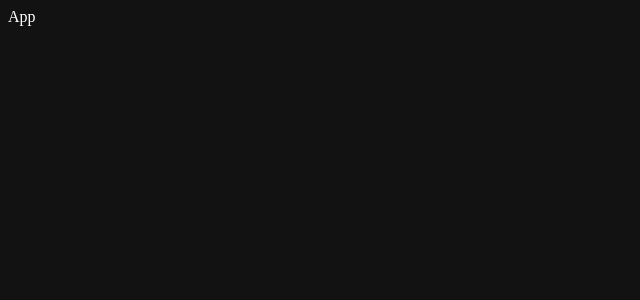
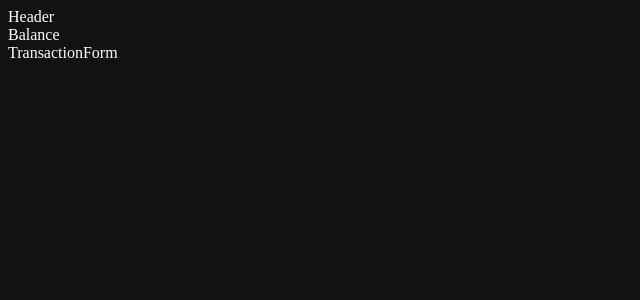
Before and after one commit to matiashernandev/react-expense-tracker, a React (Vite) app: page / in a window 1280 px wide. Shown: the top 300 px of the page, without its empty margins (0-640 px from the left). Built offline with nearby package versions, Linux system fonts and the light colour scheme.

Commit message:
add context

```diff
--- a/src/App.jsx
+++ b/src/App.jsx
@@ -1,3 +1,14 @@
+import Balance from "./components/Balance"
+import Header from "./components/Header"
+import TransactionForm from "./components/TransactionForm"
+import { GlobalProvider } from "./context/GlobalContext"
+
 export default function App() {
-  return <div>App</div>
+  return (
+    <GlobalProvider>
+      <Header />
+      <Balance />
+      <TransactionForm />
+    </GlobalProvider>
+  )
 }
--- /dev/null
+++ b/src/components/Balance.jsx
@@ -0,0 +1,8 @@
+import { useGlobalState } from "../context/GlobalContext"
+
+export default function Balance() {
+  const data = useGlobalState()
+
+  console.log(data)
+  return <div>Balance</div>
+}
--- /dev/null
+++ b/src/components/Header.jsx
@@ -0,0 +1,3 @@
+export default function Header() {
+  return <div>Header</div>
+}
--- /dev/null
+++ b/src/components/TransactionForm.jsx
@@ -0,0 +1,3 @@
+export default function TransactionForm() {
+  return <div>TransactionForm</div>
+}
--- /dev/null
+++ b/src/context/AppReducer.jsx
@@ -0,0 +1,9 @@
+export default (state, action) => {
+  switch (action.type) {
+    case "ADD_TRANSACTION":
+      return state
+
+    default:
+      return state
+  }
+}
--- /dev/null
+++ b/src/context/GlobalContext.jsx
@@ -0,0 +1,25 @@
+import { useReducer } from "react"
+import { useContext } from "react"
+import { createContext } from "react"
+import AppReducer from "./AppReducer"
+
+const Context = createContext()
+
+const initialState = {
+  transactions: [],
+}
+
+export const GlobalProvider = ({ children }) => {
+  const [state, dispatch] = useReducer(AppReducer, initialState)
+
+  return (
+    <Context.Provider value={{ transactions: state.transactions }}>
+      {children}
+    </Context.Provider>
+  )
+}
+
+export function useGlobalState() {
+  const context = useContext(Context)
+  return context
+}
```
Also changed, not shown: .eslintrc.cjs.
